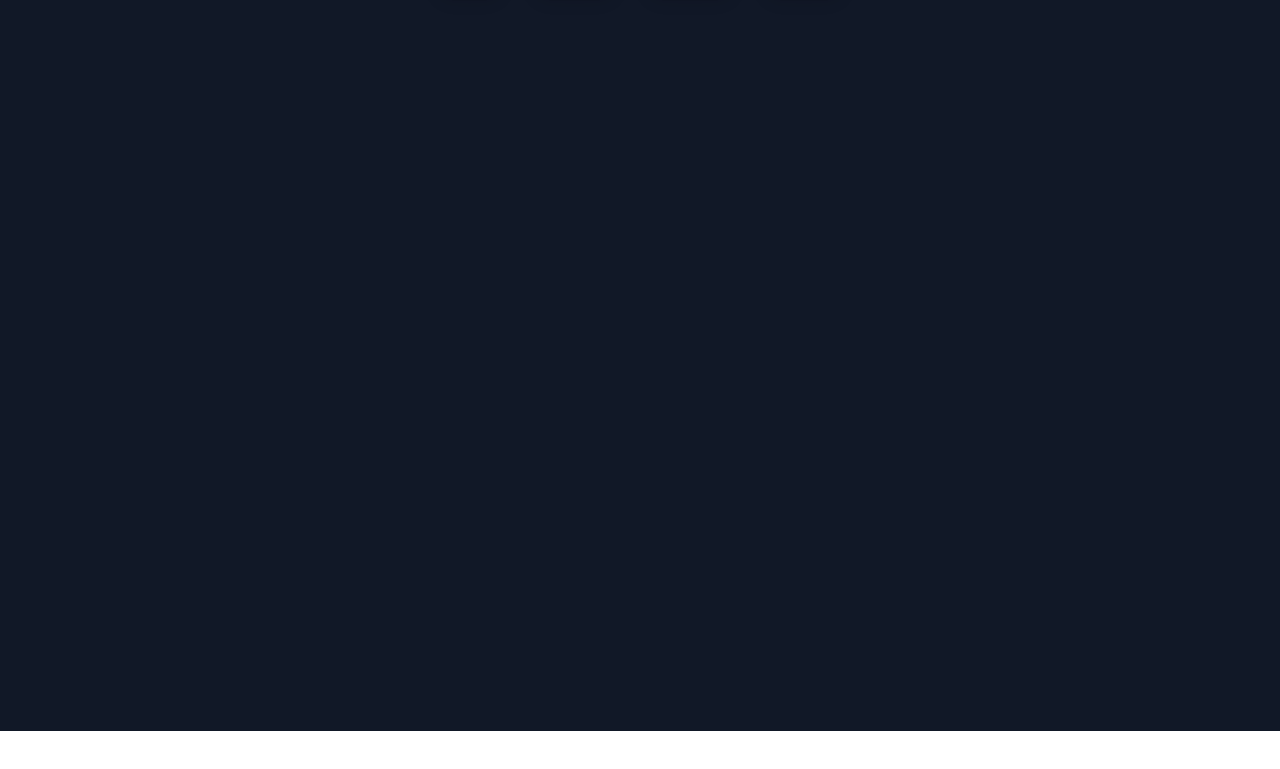
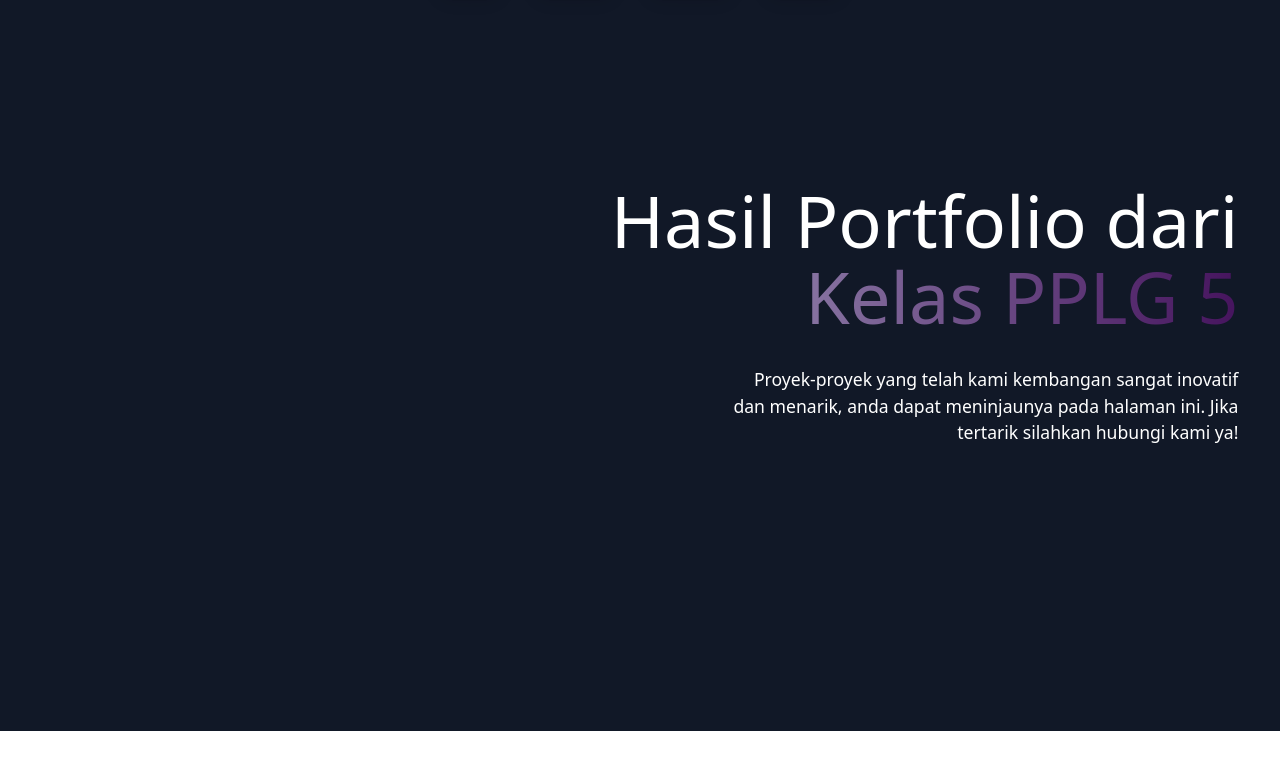
Before and after one commit to pengembanganperangkatlunakgim5/pengembanganperangkatlunakgim5.github.io, a plain HTML site: page portfolio.html in a window 1280 px wide. Shown: the part 69-838 px from the top of the page. Drawn offline with nearby package versions, Linux system fonts and the light colour scheme.

Commit message:
menambahkan style pada text judul dan subjudul 60%

```diff
--- a/portfolio.css
+++ b/portfolio.css
@@ -2,9 +2,40 @@ body {
   height: 1000px;
   overflow-x: hidden;
 }
-
+/* style header */
 .background-header {
   background-color: rgb(17 24 39);
   width: 100vw;
   height: 100vh;
+  position: absolute;
 }
+.isi-hero {
+  display: flex;
+  height: auto;
+  color: white;
+  flex-direction: column;
+  margin-top: calc(100vh / 3.4);
+  text-align: right;
+  margin-right: 2.6rem;
+  justify-content: end;
+}
+
+/* style judul */
+.judul .kelas {
+  display: inline-block;
+  background-image: linear-gradient(to left, rgb(70, 20, 94), rgb(135, 115, 161));
+  background-clip: text;
+  -webkit-text-fill-color: transparent;
+  margin-top: -2rem;
+}
+.judul h1 {
+  font-size: 4.5em;
+}
+/* style subjudul */
+.subjudul {
+  margin-top: 1rem;
+  padding-left: 45rem;
+}
+.subjudul p {
+  font-size: 1.1em;
+}
--- a/portfolio.html
+++ b/portfolio.html
@@ -86,8 +86,13 @@
 
       <!-- Judul header/hero -->
       <div class="isi-hero">
-        <div class="judul"></div>
-        <div class="subjudul"></div>
+        <div class="judul">
+          <h1>Hasil Portfolio dari</h1>
+          <h1 class="kelas">Kelas PPLG 5</h1>
+        </div>
+        <div class="subjudul">
+          <p>Proyek-proyek yang telah kami kembangan sangat inovatif dan menarik, anda dapat meninjaunya pada halaman ini. Jika tertarik silahkan <span>hubungi kami</span> ya!</p>
+        </div>
       </div>
     </div>
 
```
